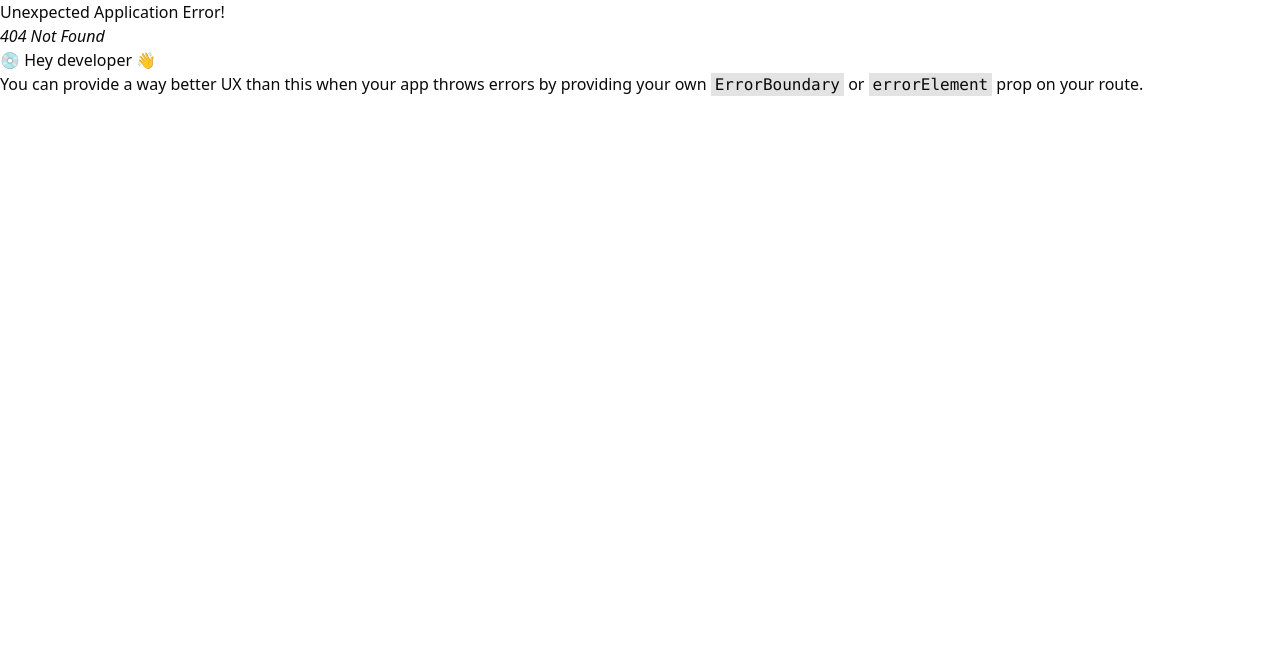
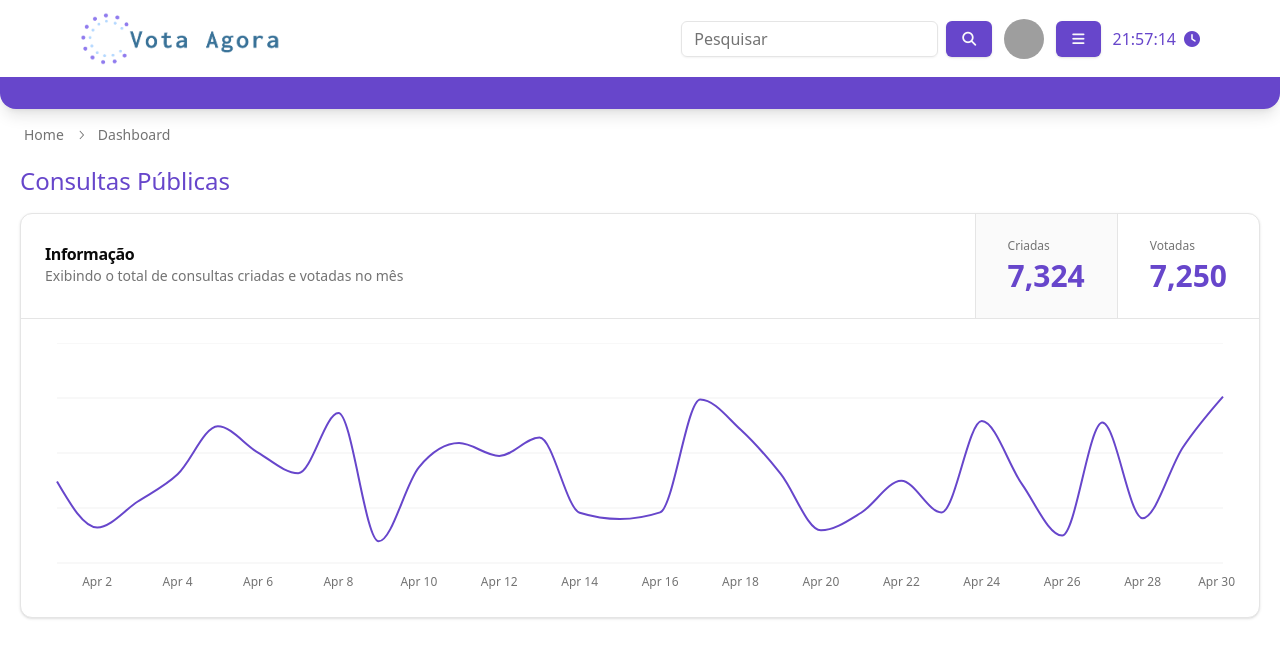
Before and after one commit to 4L1C3-R4BB1T/vota-agora-frontend, a React (Vite) app: page /dashboard in a window 1280 px wide. Before the commit this address had no page. Shown: the top 658 px of the page. Built offline with nearby package versions, Linux system fonts and the light colour scheme; grey boxes are pictures that could not be loaded.

Commit message:
refactor: useTimer

```diff
--- a/src/core/hooks/useTimer.ts
+++ b/src/core/hooks/useTimer.ts
@@ -2,18 +2,20 @@ import React from "react";
 
 function useTimer() {
     const [timer, setTimer] = React.useState([0, 0, 0]);
+    const [pause, setPause] = React.useState(false);
 
     React.useEffect(() => {
+        if (pause) return;
+
         const updateTimer = () => {
             const now = new Date();
-            setTimer([now.getHours(), now.getMinutes(), now.getSeconds()]);
+            setTimer(() => [now.getHours(), now.getMinutes(), now.getSeconds()]);
         }
-        ;
+
         updateTimer();
-
-        const intervalId = setInterval(updateTimer, 1000);
-        return () => clearInterval(intervalId);
-    }, [timer]);
+        setPause(true);
+        setTimeout(() => setPause(false), 1000);
+    }, [pause]);
 
     const timerFormatted = React.useCallback(() => {
         return `${timer[0].toString().padStart(2, '0')}:${timer[1].toString().padStart(2, '0')}:${timer[2].toString().padStart(2, '0')}`;
--- a/src/main.tsx
+++ b/src/main.tsx
@@ -1,6 +1,6 @@
 import { StrictMode } from 'react';
 import { createRoot } from 'react-dom/client';
-import { createBrowserRouter, RouterProvider } from 'react-router-dom';
+import { createBrowserRouter, Navigate, RouterProvider } from 'react-router-dom';
 import './global.scss';
 import Login from './pages/Login';
 import LoginForm from './pages/Login/components/LoginForm';
@@ -26,14 +26,18 @@ const router = createBrowserRouter([
   },
   {
     path: '',
+    element: <Navigate to="/dashboard"/>
+  },
+  {
+    path: '',
     element: <Home/>,
     children: [
       {
+        path: '/dashboard',
         element: <Dashboard/>,
-        index: true
       },
     ],
-  }
+  },
 ]);
 
 createRoot(document.getElementById('root')!).render(
```
Also changed, not shown: src/core/components/Header/index.tsx (+17 -11 lines).
